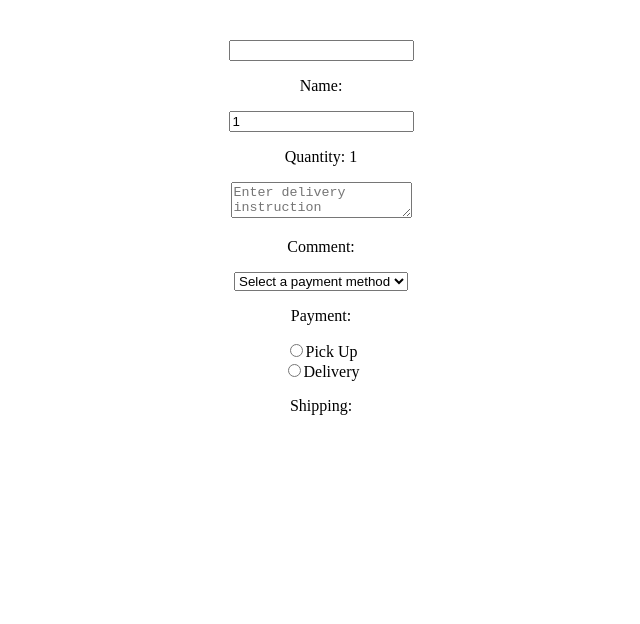
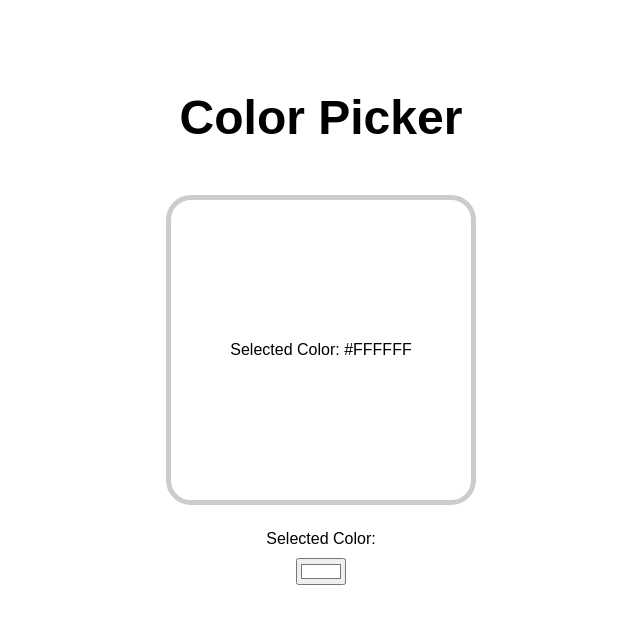
Before and after one commit to ghturfan/react-tutorial, a React (Vite) app: page / in a window 1280 px wide. Shown: the top 624 px of the page, without its empty margins (319-959 px from the left). Built offline with nearby package versions, Linux system fonts and the light colour scheme.

Commit message:
Color Picked learned, today was heavy rainy

```diff
--- a/src/App.jsx
+++ b/src/App.jsx
@@ -1,9 +1,10 @@
 import React from 'react';
-import MyComponents2 from './MyComponents2';
+import ColorPicker from './ColorPicker';
 import './App.css';
+import './color.css';
 
 function App() {
-  return <MyComponents2></MyComponents2>;
+  return <ColorPicker></ColorPicker>;
 }
 
 export default App;
--- /dev/null
+++ b/src/ColorPicker.jsx
@@ -0,0 +1,21 @@
+import React, { useState } from 'react';
+
+function ColorPicker() {
+  const [color, setColor] = useState('#FFFFFF');
+
+  function handleColorChange(event) {
+    setColor(event.target.value);
+  }
+
+  return (
+    <div className="color-picker-container">
+      <h1>Color Picker</h1>
+      <div className="color-display" style={{ backgroundColor: color }}>
+        <p>Selected Color: {color}</p>
+      </div>
+      <label> Selected Color:</label>
+      <input type="color" value={color} onChange={handleColorChange} />
+    </div>
+  );
+}
+export default ColorPicker;
--- /dev/null
+++ b/src/color.css
@@ -0,0 +1,27 @@
+body{
+    font-family: Arial, sans-serif;
+}
+
+.color-picker-container{
+    display: flex;
+    flex-direction: column;
+    align-items: center;
+}
+h1{
+    margin: 50px;
+    font-size: 3rem;
+}
+.color-display{
+    width: 300px;
+    height: 300px;
+    display: flex;
+    justify-content: center;
+    align-items: center;
+    border: 5px solid hsl(0, 0%, 80%);
+    border-radius: 25px;
+    margin-bottom: 25px;
+    transition: 0.25s ease;
+}
+label {
+    margin-bottom: 10px;
+}
```
